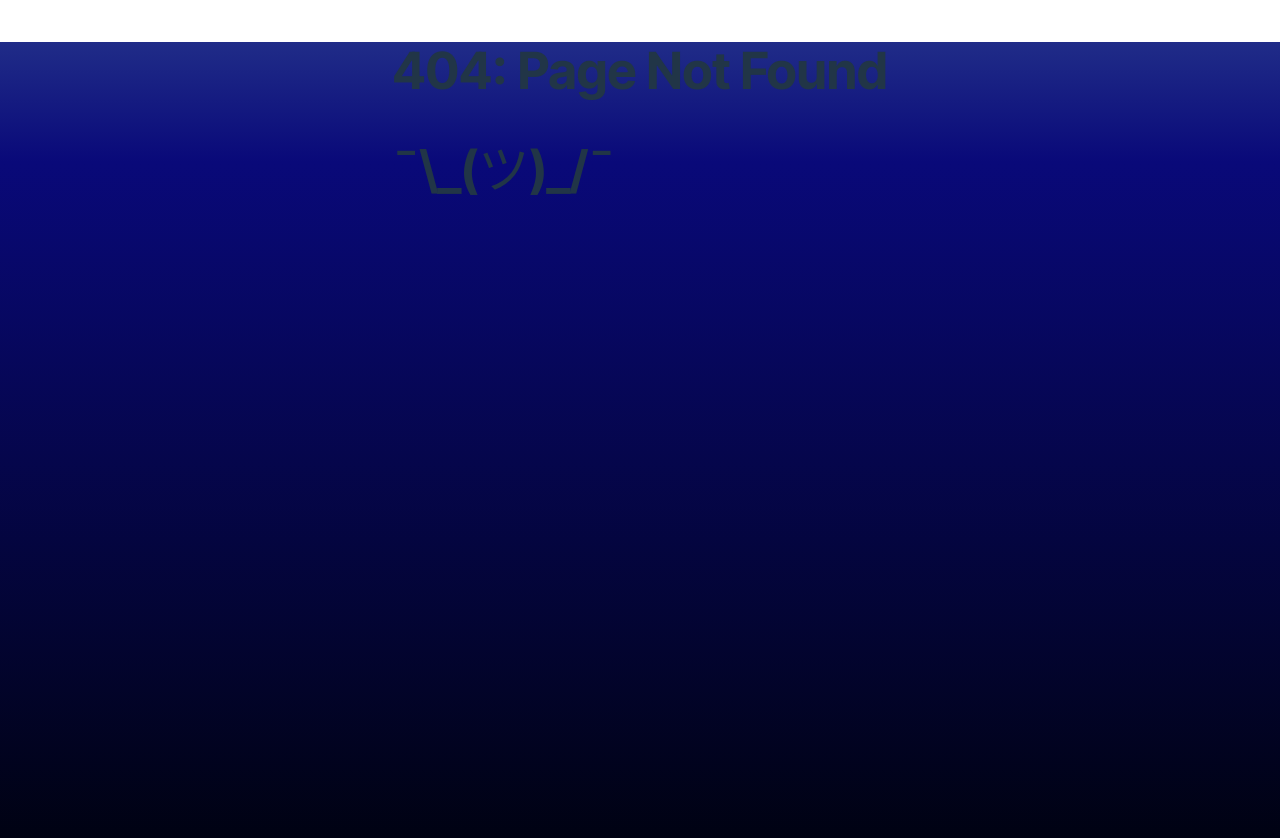
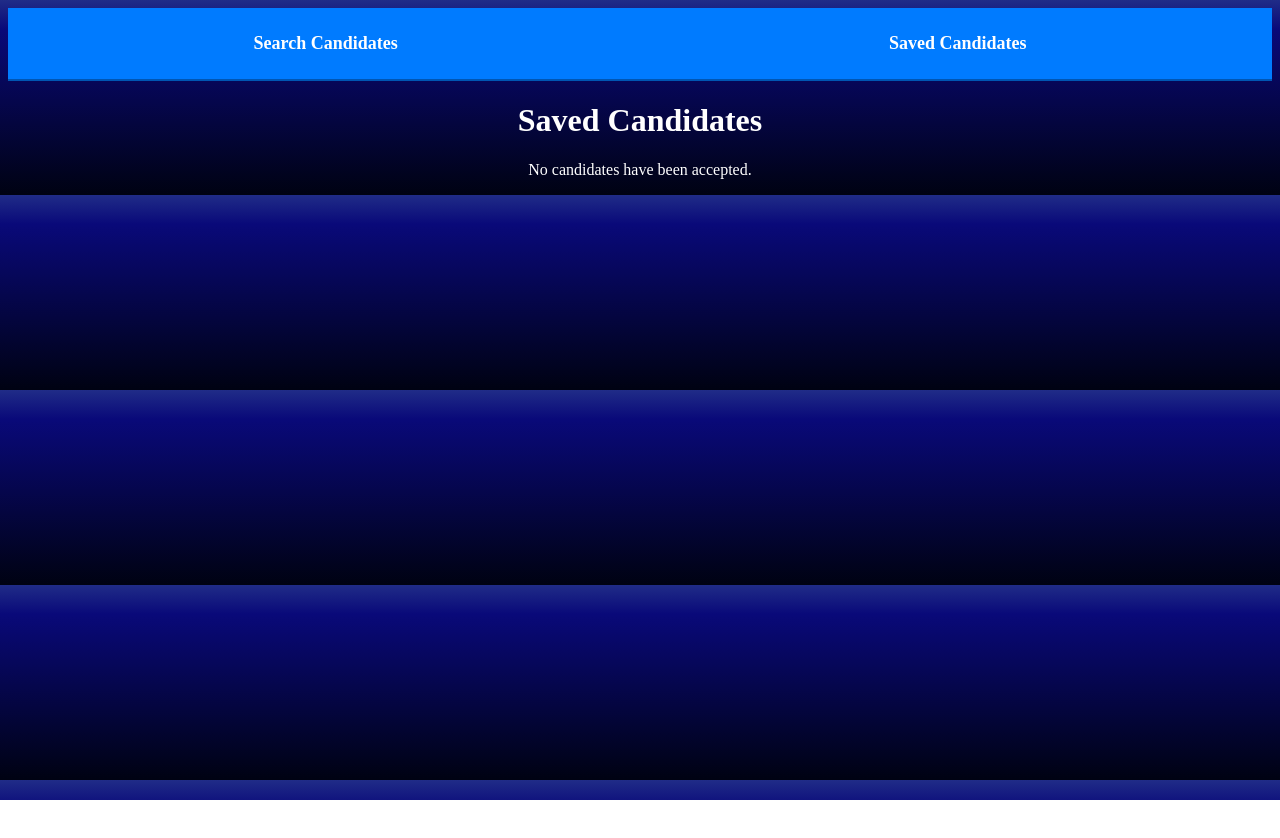
Before and after one commit to Diana-Khalina/Challenge-13, a React (Vite) app: page /saved in a window 1280 px wide. Before the commit this address had no page. Shown: the top 838 px of the page. After the commit the page ends 800 px from the top, so only its background shows below. Built offline with nearby package versions, Linux system fonts and the light colour scheme.

Commit message:
complete working with project

```diff
--- a/src/App.tsx
+++ b/src/App.tsx
@@ -1,5 +1,6 @@
 import { Outlet } from 'react-router-dom';
 import Nav from './components/Nav';
+import "./index.css";
 
 function App() {
   return (
--- a/src/components/CandidateCard.tsx
+++ b/src/components/CandidateCard.tsx
@@ -1,5 +1,5 @@
-import { Card, ListGroup, Button } from "react-bootstrap";
-import  Candidate  from "../interfaces/Candidate.interface";
+import { Card, Button } from "react-bootstrap";
+import Candidate from "../interfaces/Candidate.interface";
 
 const CandidateCard = ({ candidate, onSave, onNext }: {
   candidate: Candidate;
@@ -7,21 +7,18 @@ const CandidateCard = ({ candidate, onSave, onNext }: {
   onNext: () => void;
 }) => {
   return (
-    <Card style={{ width: "18rem", border: "2.5px solid black", backgroundColor: "white" }}>
-      <Card.Img variant="top" src={candidate.avatar_url} alt="Candidate avatar" />
+    <Card className="candidate-card">
+      <Card.Img variant="top" src={candidate.avatar_url} alt="Candidate Avatar" />
       <Card.Body>
-        <Card.Title>{candidate.name || "Name not provided"}</Card.Title>
+        <Card.Title>{candidate.name || "No Name"}</Card.Title>
         <Card.Text>GitHub: <a href={candidate.html_url} target="_blank">{candidate.login}</a></Card.Text>
+        <Card.Text>Location: {candidate.location || "No Location"}</Card.Text>
+        <Card.Text>Email: {candidate.email || "No Email"}</Card.Text>
+        <Card.Text>Company: {candidate.company || "No Company"}</Card.Text>
       </Card.Body>
-      <ListGroup>
-        <ListGroup.Item>Location: {candidate.location || "Not provided"}</ListGroup.Item>
-        <ListGroup.Item>Email: {candidate.email || "Not provided"}</ListGroup.Item>
-        <ListGroup.Item>Company: {candidate.company || "Not provided"}</ListGroup.Item>
-        <ListGroup.Item>Bio: {candidate.bio || "Not provided"}</ListGroup.Item>
-      </ListGroup>
-      <div style={{ display: "flex", justifyContent: "space-between", marginTop: "10px" }}>
-        <Button style={{ backgroundColor: "red" }} onClick={onNext}>View Next Candidate</Button>
-        <Button style={{ backgroundColor: "green" }} onClick={onSave}>Save Candidate</Button>
+      <div className="button-group">
+        <Button variant="success" onClick={onSave}>+</Button>
+        <Button variant="danger" onClick={onNext}>-</Button>
       </div>
     </Card>
   );
--- a/src/components/Nav.tsx
+++ b/src/components/Nav.tsx
@@ -2,11 +2,9 @@ import { Link } from "react-router-dom";
 
 const Nav = () => {
   return (
-    <nav>
-      <ul>
-        <li><Link to="/">Candidate Search</Link></li>
-        <li><Link to="/SavedCandidates">Saved Candidates</Link></li>
-      </ul>
+    <nav className="navbar">
+      <Link className="nav-link" to="/">Search Candidates</Link>
+      <Link className="nav-link" to="/saved">Saved Candidates</Link>
     </nav>
   );
 };
--- a/src/index.css
+++ b/src/index.css
@@ -1,27 +1,4 @@
-@import url('https://fonts.googleapis.com/css2?family=Inter+Tight:ital,wght@0,100..900;1,100..900&display=swap');
-
-:root {
-  font-family: 'Inter Tight', system-ui, Avenir, Helvetica, Arial, sans-serif;
-  line-height: 1.5;
-  font-weight: 400;
-
-  color-scheme: light dark;
-  color: rgba(255, 255, 255, 0.87);
-  font-synthesis: none;
-  text-rendering: optimizeLegibility;
-  -webkit-font-smoothing: antialiased;
-  -moz-osx-font-smoothing: grayscale;
-}
-
-a {
-  font-weight: 500;
-  color: #646cff;
-  text-decoration: inherit;
-}
-a:hover {
-  color: #535bf2;
-}
-
+/* 🔹 Загальні стилі */
 body {
   background: linear-gradient(
     180deg,
@@ -29,92 +6,76 @@ body {
     rgba(9, 9, 121, 1) 15%,
     rgba(0, 2, 18, 1) 100%
   );
-  background-size: cover;
-  background-repeat: no-repeat no-repeat;
-  background-position: center center;
-  margin: 0;
-  place-items: center;
-  min-width: 320px;
-  min-height: 100vh;
+  color: #ffffff; /* ✅ Змінений колір тексту для кращої видимості */
+  text-align: center;
 }
 
-h1 {
-  font-size: 3.2em;
-  line-height: 1.1;
-}
+/* 🔹 Карта кандидата */
+.candidate-card {
+  width: 100%;
+  max-width: 400px;
+  padding: 20px;
+  background: rgba(255, 255, 255, 0.95);
+  color: #000;
+  border-radius: 10px;
+  box-shadow: 0px 5px 15px rgba(0, 0, 0, 0.2);
+  text-align: center;
+  margin-bottom: 20px;
 
-button {
-  border-radius: 8px;
-  border: 1px solid transparent;
-  padding: 0.6em 1.2em;
-  font-size: 1em;
-  font-weight: 500;
-  font-family: inherit;
-  background-color: #1a1a1a;
-  cursor: pointer;
-  transition: border-color 0.25s;
-}
-button:hover {
-  border-color: #646cff;
-}
-button:focus,
-button:focus-visible {
-  outline: 4px auto -webkit-focus-ring-color;
-}
-
-@media (prefers-color-scheme: light) {
-  :root {
-    color: #213547;
-    background-color: #ffffff;
-  }
-  a:hover {
-    color: #747bff;
-  }
-  button {
-    background-color: #f9f9f9;
-  }
-}
-
-main {
-  color: #fff;
-  width: 100%;
-  min-height: 100vh;
+  /* ✅ Центрування картки */
   display: flex;
   flex-direction: column;
   align-items: center;
+  justify-content: center;
+  margin: 0 auto; /* Вирівнює картку по центру */
 }
 
-tr {
-  border-radius: 10px;
-  background-color: #000;
-  color: white;
+
+.candidate-card:hover {
+  transform: scale(1.02);
 }
 
-tbody tr:nth-child(odd) {
-  background-color: #333333;
+.candidate-card img {
+  width: 120px;
+  height: 120px;
+  border-radius: 50%;
+  object-fit: cover;
+  margin-bottom: 10px;
 }
 
-.nav {
+/* 🔹 Кнопки */
+.candidate-card .button-group {
   display: flex;
-  justify-content: flex-start;
-  padding: 1em 2em;
+  justify-content: space-between;
+  margin-top: 15px;
 }
 
-.nav-item {
-  padding: 0 0.5rem;
-  list-style: none;
+.candidate-card button {
+  width: 45%;
+}
+
+/* 🔹 Навігація */
+.navbar {
+  display: flex;
+  justify-content: space-around; /* ✅ Рівномірний розподіл елементів */
+  align-items: center;
+  gap: 30px; /* ✅ Збільшено відступи між посиланнями */
+  background: #007bff;
+  padding: 15px;
+  border-bottom: 2px solid #0056b3;
 }
 
 .nav-link {
-  color: #fff;
+  color: white;
+  font-size: 18px;
   text-decoration: none;
+  font-weight: bold;
+  padding: 10px 20px; /* ✅ Збільшено відступи для кращого вигляду */
+  border-radius: 8px;
+  transition: background 0.3s;
 }
 
-.active {
-  font-weight: 700;
+.nav-link:hover,
+.nav-link.active {
+  background: #0056b3;
 }
-
-.table {
-  width: 80vw;
-  table-layout: fixed;
-}
--- a/src/main.tsx
+++ b/src/main.tsx
@@ -15,15 +15,12 @@ const router = createBrowserRouter(
       errorElement: <ErrorPage />,
       children: [
         { index: true, element: <CandidateSearch /> },
-        { path: '/SavedCandidates', element: <SavedCandidates /> },
+        { path: '/saved', element: <SavedCandidates /> },
       ],
     },
   ],
-  {
-    future: {
-      v7_relativeSplatPath: true,  // Opts into v7 relative splat path resolution  // Enables React.startTransition for smoother state updates
-    },
-  }
+
+
 );
 
 
--- a/src/pages/CandidateSearch.tsx
+++ b/src/pages/CandidateSearch.tsx
@@ -1,40 +1,65 @@
-import { useState } from "react";
-import { searchGithubUser } from "../api/API";
+import { useState, useEffect } from "react";
+import { searchGithub, searchGithubUser } from "../api/API";
+import Candidate from "../interfaces/Candidate.interface";
 import CandidateCard from "../components/CandidateCard";
-import  Candidate  from "../interfaces/Candidate.interface";
 
 const CandidateSearch = () => {
-  const [searchTerm, setSearchTerm] = useState(""); // Capture user input
-  const [candidate, setCandidate] = useState<Candidate | null>(null); // Store the searched candidate
+  const [candidates, setCandidates] = useState<Candidate[]>([]);
+  const [currentIndex, setCurrentIndex] = useState(0);
 
-  const handleSearch = async () => {
-    if (searchTerm.trim() === "") return; // Prevent empty searches
-    try {
-      const result = await searchGithubUser(searchTerm);
-      setCandidate(result); // Display searched candidate
-    } catch (error) {
-      console.error("Error fetching candidate:", error);
-    }
+  useEffect(() => {
+    const fetchCandidates = async () => {
+      try {
+        const users = await searchGithub();
+        const detailedCandidates = await Promise.all(
+          users.map(async (user: { login: string; id: number; avatar_url: string }) => {
+            const extra = await searchGithubUser(user.login);
+            return {
+              id: user.id,
+              name: extra.name || "No Name",
+              username: user.login,
+              login: user.login,
+              location: extra.location || "No Location",
+              avatar_url: user.avatar_url,
+              email: extra.email || "No Email",
+              html_url: extra.html_url,
+              company: extra.company || "No Company",
+            } as Candidate;
+          })
+        );
+
+        setCandidates(detailedCandidates);
+        setCurrentIndex(0);
+      } catch (error) {
+        console.error("Error fetching candidates:", error);
+      }
+    };
+
+    fetchCandidates();
+  }, []);
+
+  const handleSave = () => {
+    if (currentIndex >= candidates.length) return;
+
+    const stored = localStorage.getItem("savedCandidates");
+    const savedCandidates = stored ? JSON.parse(stored) : [];
+    savedCandidates.push(candidates[currentIndex]);
+    localStorage.setItem("savedCandidates", JSON.stringify(savedCandidates));
+
+    setCurrentIndex(currentIndex + 1);
+  };
+
+  const handleNext = () => {
+    setCurrentIndex(currentIndex + 1);
   };
 
   return (
-    <div className="d-flex flex-column align-items-center">
-      <h1>Search for a GitHub User</h1>
-      <input
-        type="text"
-        value={searchTerm}
-        onChange={(e) => setSearchTerm(e.target.value)}
-        placeholder="Enter GitHub username..."
-        className="form-control mb-2"
-      />
-      <button className="btn btn-primary mb-3" onClick={handleSearch}>Search</button>
-
-      {candidate ? (
-        <CandidateCard candidate={candidate} onSave={() => {}} onNext={() => {}} />
+    <div>
+      <h1>Candidate Search</h1>
+      {currentIndex < candidates.length ? (
+        <CandidateCard candidate={candidates[currentIndex]} onSave={handleSave} onNext={handleNext} />
       ) : (
-        <h2 style={{ textAlign: "center", fontWeight: "bold", color: "gray" }}>
-          No candidate found. Try searching!
-        </h2>
+        <p>No more candidates available.</p>
       )}
     </div>
   );
--- a/src/pages/SavedCandidates.tsx
+++ b/src/pages/SavedCandidates.tsx
@@ -1,28 +1,24 @@
 import { useState, useEffect } from "react";
-import  Candidate  from "../interfaces/Candidate.interface";
+import Candidate from "../interfaces/Candidate.interface";
 import CandidateCard from "../components/CandidateCard";
 
 const SavedCandidates = () => {
   const [savedCandidates, setSavedCandidates] = useState<Candidate[]>([]);
 
   useEffect(() => {
-    const storedCandidates = localStorage.getItem("savedCandidates");
-    if (storedCandidates) {
-      setSavedCandidates(JSON.parse(storedCandidates));
-    }
+    const stored = localStorage.getItem("savedCandidates");
+    setSavedCandidates(stored ? JSON.parse(stored) : []);
   }, []);
 
   return (
-    <div className="container">
-      <h1 className="text-center">Saved Candidates</h1>
+    <div>
+      <h1>Saved Candidates</h1>
       {savedCandidates.length > 0 ? (
-        <ul className="list-unstyled">
-          {savedCandidates.map((candidate) => (
-            <CandidateCard key={candidate.id} candidate={candidate} onSave={() => {}} onNext={() => {}} />
-          ))}
-        </ul>
+        savedCandidates.map((candidate) => (
+          <CandidateCard key={candidate.id} candidate={candidate} onSave={() => {}} onNext={() => {}} />
+        ))
       ) : (
-        <h2 className="text-center text-muted">No saved candidates yet.</h2>
+        <p>No candidates have been accepted.</p>
       )}
     </div>
   );
```
Also changed, not shown: src/interfaces/Candidate.interface.tsx (+10 -12 lines).
